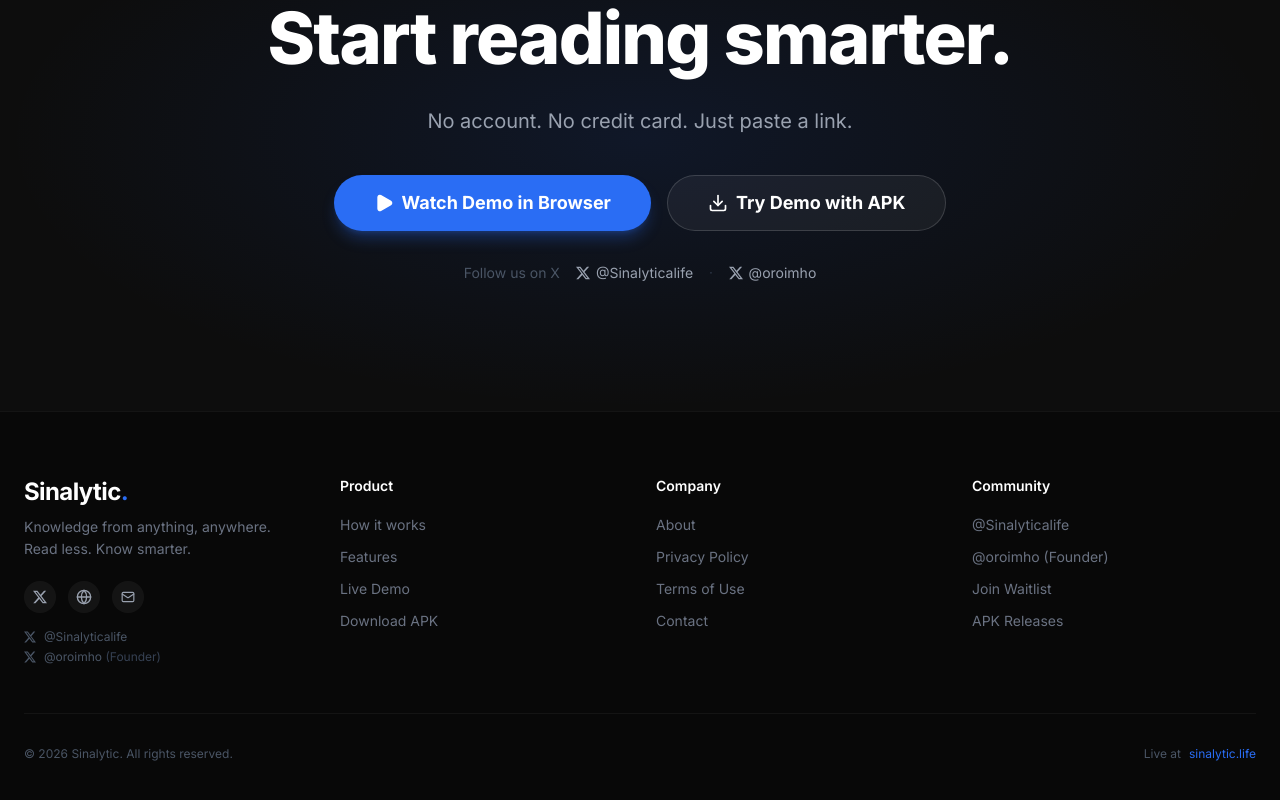
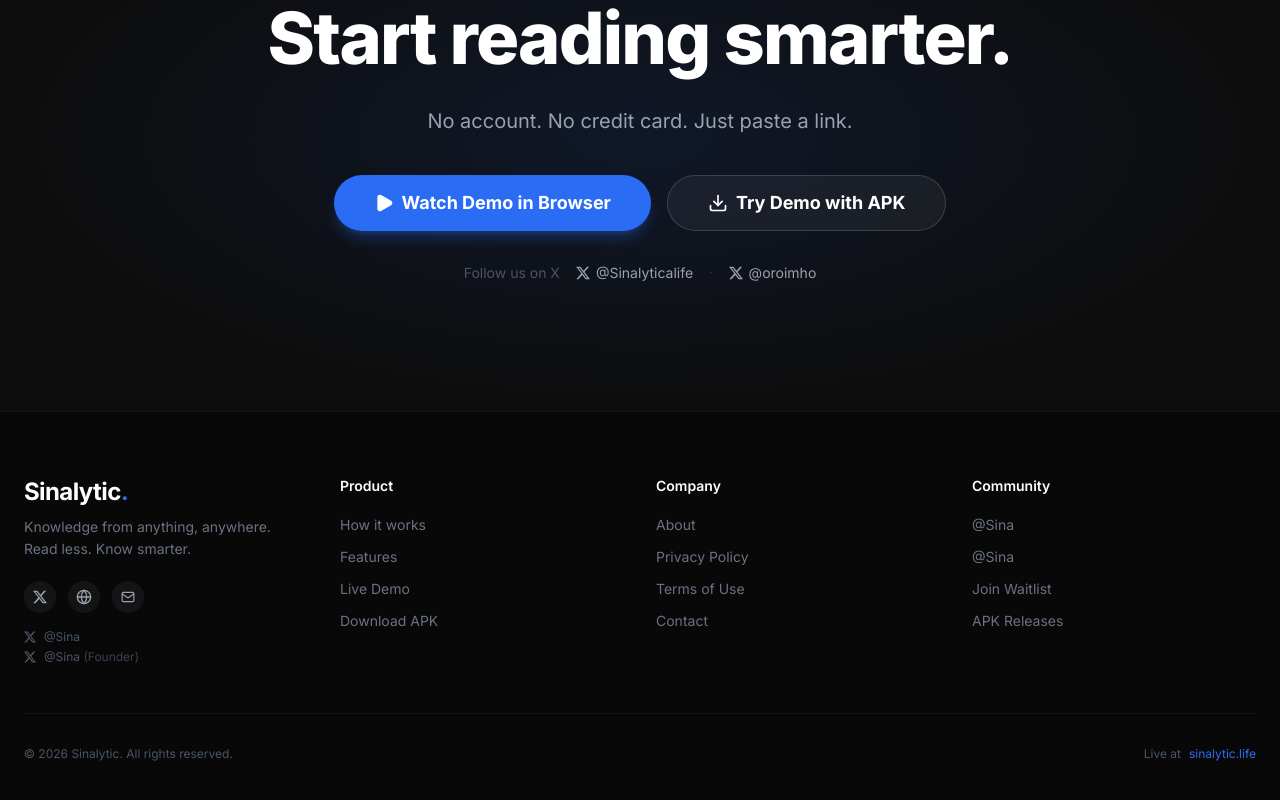
Before and after one commit to yusufsafary/sinalytica-landing, a React (Vite) app: page / in a window 1280 px wide. Shown: the part 3925-4725 px from the top of the page. Built offline with nearby package versions, Linux system fonts and the light colour scheme.

Commit message:
chore: ganti akun X ke @Sina

```diff
--- a/src/components/Footer.tsx
+++ b/src/components/Footer.tsx
@@ -16,8 +16,8 @@
     { label: "Contact", href: "mailto:hello@sinalytic.life" },
   ],
   Community: [
-    { label: "@Sinalyticalife", href: "https://x.com/Sinalyticalife", ext: true },
-    { label: "@oroimho (Founder)", href: "https://x.com/oroimho", ext: true },
+    { label: "@Sina", href: "https://x.com/Sina", ext: true },
+    { label: "@Sina", href: "https://x.com/Sina", ext: true },
     { label: "Join Waitlist", href: "/#waitlist", ext: false },
     { label: "APK Releases", href: "https://github.com/yusufsafary/sinalytica-landing/releases", ext: true },
   ],
@@ -37,10 +37,10 @@
             </p>
             <div className="flex items-center gap-3 mb-4">
               <a
-                href="https://x.com/Sinalyticalife"
+                href="https://x.com/Sina"
                 target="_blank"
                 rel="noreferrer"
-                title="@Sinalyticalife"
+                title="@Sina"
                 className="w-8 h-8 rounded-full bg-white/5 flex items-center justify-center hover:bg-white/15 transition-colors group"
               >
                 <SiX className="w-3.5 h-3.5 text-gray-400 group-hover:text-white transition-colors" />
@@ -66,14 +66,14 @@
             <div className="text-xs text-gray-600 space-y-1">
               <div className="flex items-center gap-2">
                 <SiX className="w-3 h-3 shrink-0" />
-                <a href="https://x.com/Sinalyticalife" target="_blank" rel="noreferrer" className="hover:text-gray-400 transition-colors">
-                  @Sinalyticalife
+                <a href="https://x.com/Sina" target="_blank" rel="noreferrer" className="hover:text-gray-400 transition-colors">
+                  @Sina
                 </a>
               </div>
               <div className="flex items-center gap-2">
                 <SiX className="w-3 h-3 shrink-0" />
-                <a href="https://x.com/oroimho" target="_blank" rel="noreferrer" className="hover:text-gray-400 transition-colors">
-                  @oroimho <span className="text-gray-700">(Founder)</span>
+                <a href="https://x.com/Sina" target="_blank" rel="noreferrer" className="hover:text-gray-400 transition-colors">
+                  @Sina <span className="text-gray-700">(Founder)</span>
                 </a>
               </div>
             </div>
```
